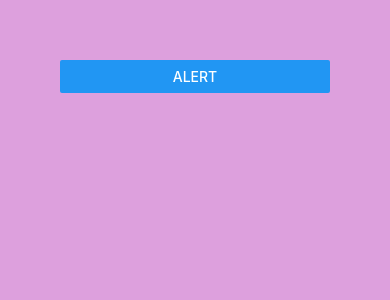
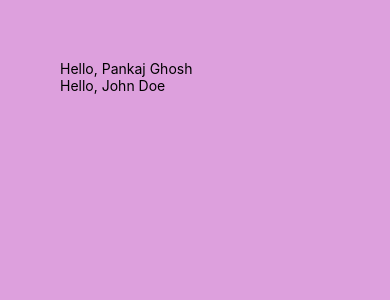
Before and after one commit to iamPankajGhosh/react-native-course, a React Native app in the folder CoreComponents/: screen / in a window 390 px wide. Shown: the top 300 px of the page. Built offline with nearby package versions, Linux system fonts and the light colour scheme.

Commit message:
first custom component done

```diff
--- a/CoreComponents/App.js
+++ b/CoreComponents/App.js
@@ -13,12 +13,15 @@
   Alert,
 } from "react-native";
 import logoImg from "./assets/adaptive-icon.png";
+import Greet from "./components/Greet";
 
 export default function App() {
   const [isModalVisiable, setIsModalVisiable] = useState(false);
   return (
     <View style={{ flex: 1, backgroundColor: "plum", padding: 60 }}>
-      <Button
+      <Greet name="Pankaj Ghosh" />
+      <Greet name="John Doe" />
+      {/*<Button
         title="Alert"
         onPress={() =>
           Alert.alert("Invalid Data", "DOB Incorrect", [
@@ -32,7 +35,7 @@
             },
           ])
         }
-      />
+      />*/}
       {/* <ActivityIndicator size="large" color="midnightblue" animating /> */}
       {/* <StatusBar backgroundColor="lightgreen" barStyle="dark-content" /> */}
       {/*<Button
--- /dev/null
+++ b/CoreComponents/components/Greet.js
@@ -0,0 +1,9 @@
+import { View, Text } from "react-native";
+
+export default function Greet({ name }) {
+  return (
+    <View>
+      <Text>Hello, {name}</Text>
+    </View>
+  );
+}
```
